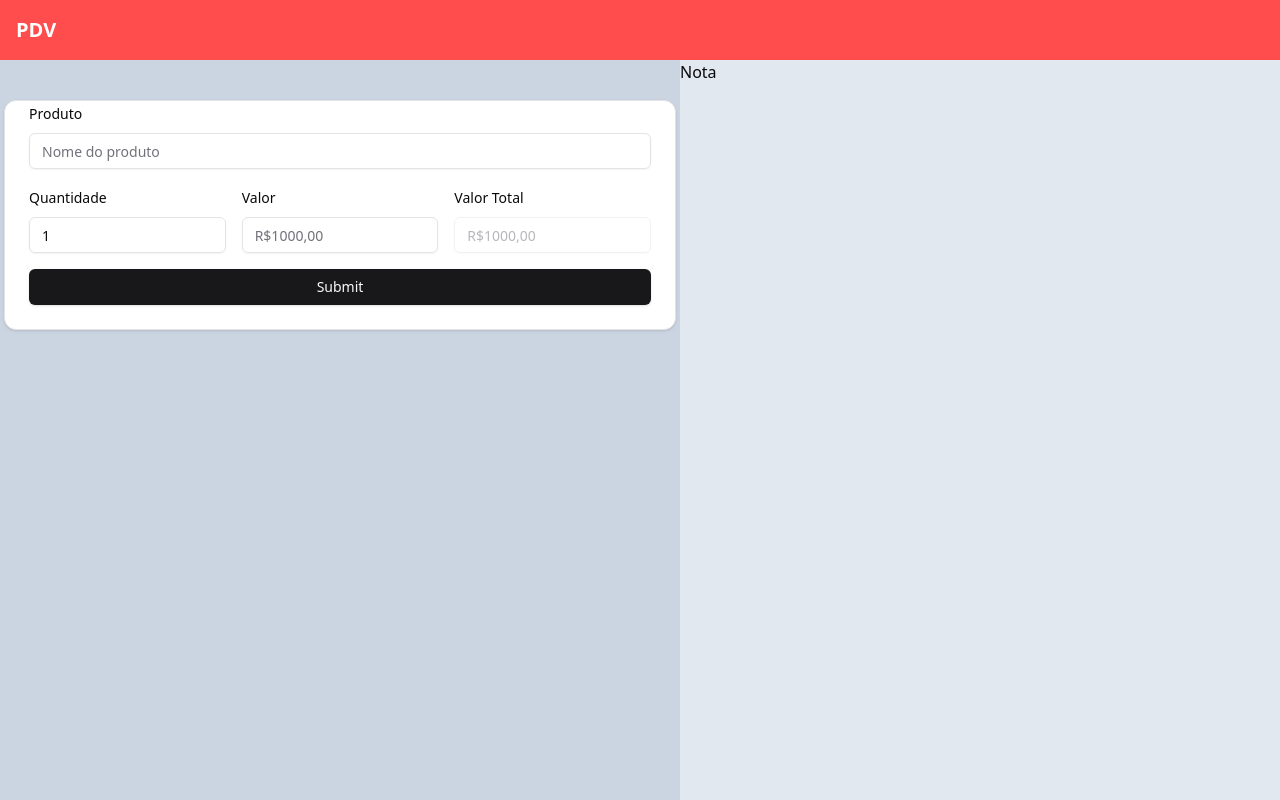
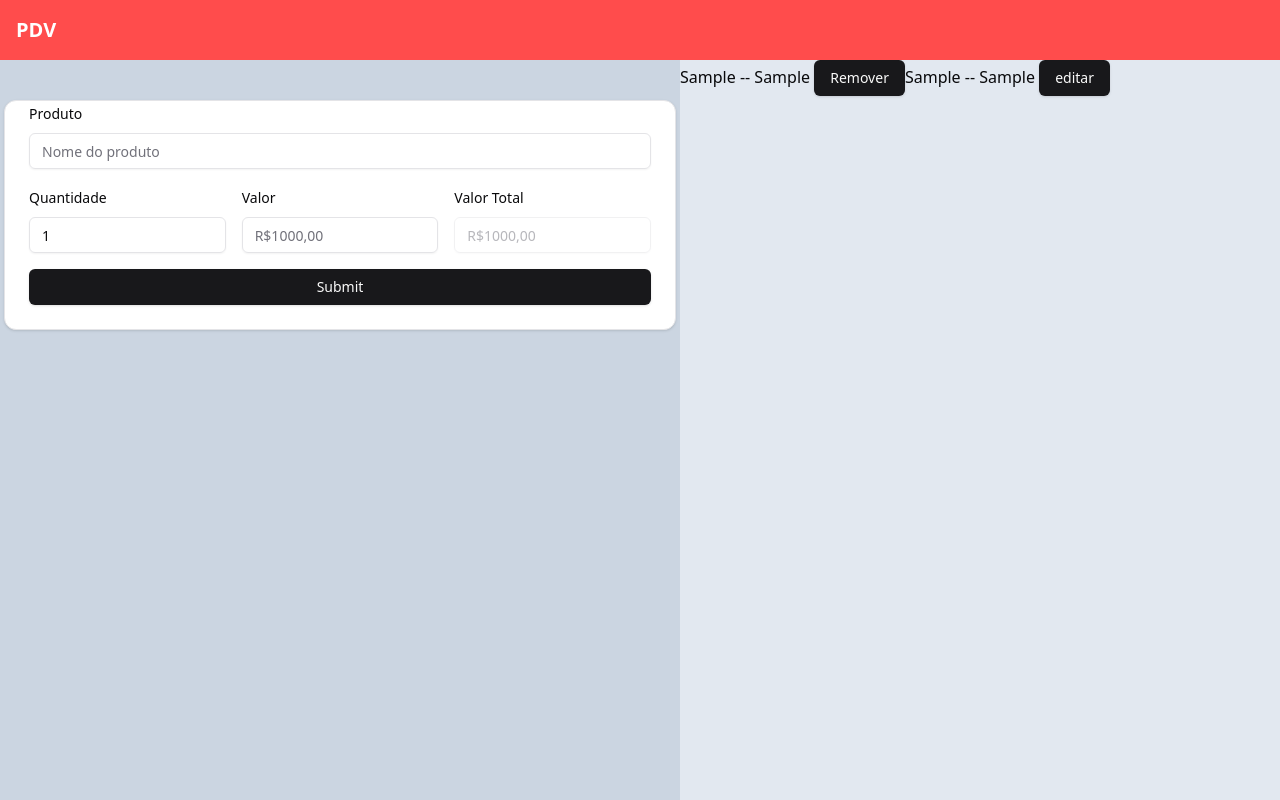
Before and after one commit to saptec/react-vite-router, a React (Vite) app: page / in a window 1280 px wide. Both pictures are taken after typing "Sample", "Sample" into the empty fields and a click on the button "Submit". Built offline with nearby package versions, Linux system fonts and the light colour scheme.

Commit message:
zod zustende hook form

```diff
--- a/package.json
+++ b/package.json
@@ -25,6 +25,7 @@
     "sort-by": "^1.2.0",
     "tailwind-merge": "^2.2.2",
     "tailwindcss-animate": "^1.0.7",
+    "uuid": "^9.0.1",
     "zod": "^3.23.3",
     "zustand": "^4.5.2"
   },
@@ -32,6 +33,7 @@
     "@types/node": "^20.12.7",
     "@types/react": "^18.2.66",
     "@types/react-dom": "^18.2.22",
+    "@types/uuid": "^9.0.8",
     "@typescript-eslint/eslint-plugin": "^7.2.0",
     "@typescript-eslint/parser": "^7.2.0",
     "@vitejs/plugin-react": "^4.2.1",
--- a/src/components/CadastroPro.tsx
+++ b/src/components/CadastroPro.tsx
@@ -6,6 +6,10 @@ import { Card, CardContent } from "./ui/card"
 import { Input } from "./ui/input"
 import { Label } from "./ui/label"
 import { Button } from "./ui/button"
+import { useProductStore } from "@/store/ProductStore"
+
+import { v4 as uuidv4 } from 'uuid'
+
 
 const creatProductFormSchema = z.object({
   name: z.string()
@@ -17,6 +21,9 @@ const creatProductFormSchema = z.object({
 
 type creatProductFormData = z.infer<typeof creatProductFormSchema>
 const CadastroPro = () => {
+
+  const addProduct = useProductStore((state)=>state.addProduct)
+
   const {
     register,
     handleSubmit,
@@ -28,8 +35,18 @@ const CadastroPro = () => {
 
   const adicionaDados = (data: creatProductFormData)=>{
     console.log(data)
+    const newProduto = {
+       id:uuidv4(),
+       name: data.name,
+       quantidade: data.quantidade,
+       valor: data.valor
+    }
+    addProduct(newProduto)
     reset()
   }
+
+
+
   return (
     <div className="mx-auto max-w-2xl space-y-2 py-10">
       <Card>
--- a/src/components/Nota.tsx
+++ b/src/components/Nota.tsx
@@ -1,6 +1,23 @@
+import { useProductStore } from "@/store/ProductStore"
+import { Button } from "./ui/button"
+
+
+
+
 const Nota = () => {
+  const [produtos, removeProduct] = useProductStore((state)=>[state.products, state.removeProduct])
+
   return (
-    <div>Nota</div>
+    <div>
+      <ul>
+        {produtos.map((item)=>(
+          <li key={item.id}>
+            {item.name} -- {item.valor} <Button onClick={()=>removeProduct(item.id)}>Remover</Button>
+            {item.name} -- {item.valor} <Button onClick={()=>''}>editar</Button>
+          </li>
+        ))}
+      </ul>
+    </div>
   )
 }
 
--- /dev/null
+++ b/src/store/ProductStore.ts
@@ -0,0 +1,32 @@
+import { create } from "zustand"
+
+type Item = {
+    id:string,
+    name: string,
+    quantidade: string,
+    valor: string
+}
+type ProductStore={
+    products: Item[]
+    addProduct: (product: Item) =>void
+    removeProduct: (id: string) => void
+    editProduct: (id: string, products:Item) => void
+}
+
+export const useProductStore = create<ProductStore>((set)=>({
+    products:[],
+
+    addProduct: (product) => set(state => ({products: [...state.products, product]}) ),
+
+    editProduct: (id, pro) =>
+        set((state)=>({
+            products: state.products.map((product)=>
+                product.id === id ? {...product, pro}:product
+            ),
+        })),
+
+    removeProduct: (id)=>
+        set((state)=>({
+            products: state.products.filter((product)=>product.id !== id)
+        }))
+}))
```
Also changed, not shown: 1 other file (tests, documents, lock files or other folders).
